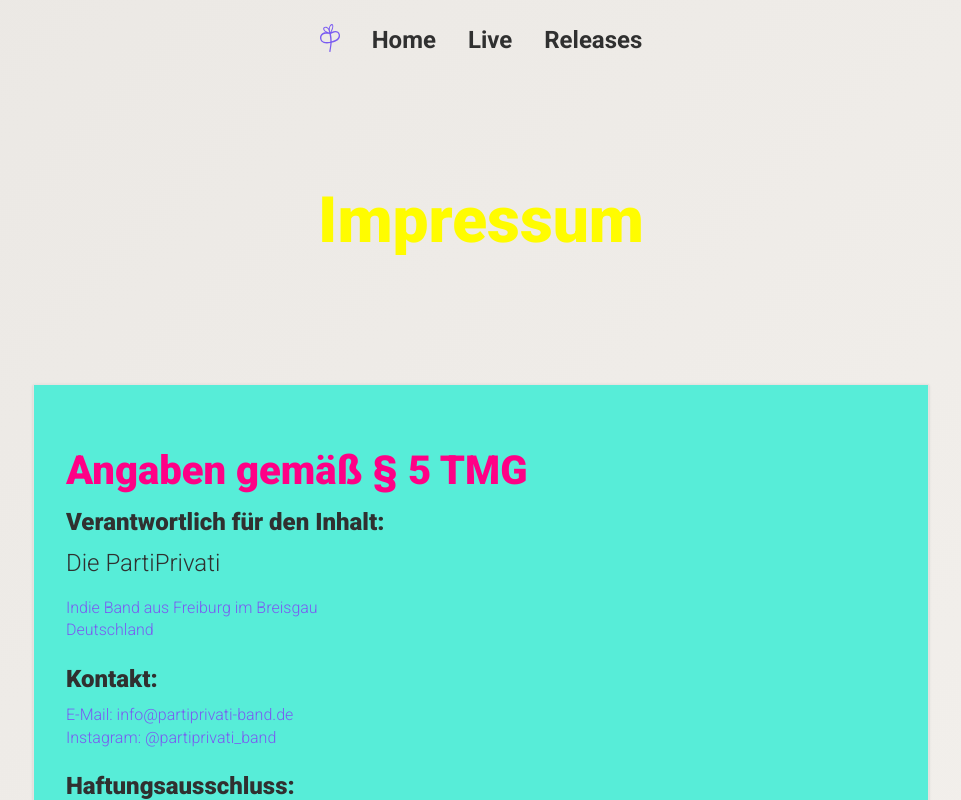
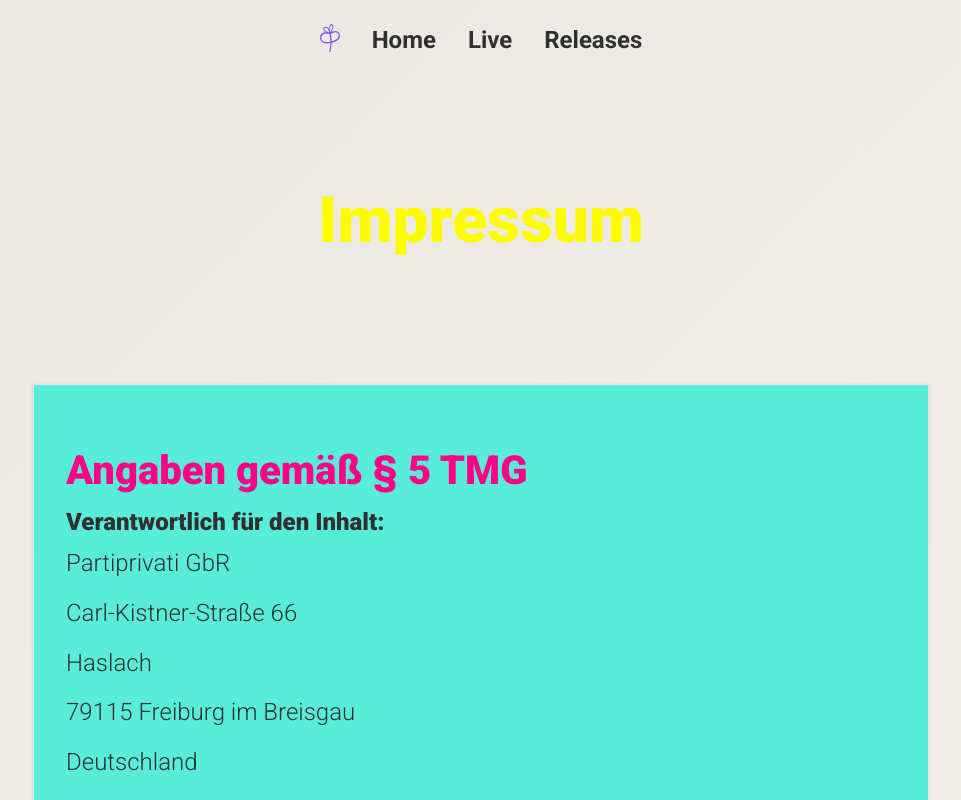
Before and after one commit to c1ive/partiprivati, a Next.js app: page /impressum in a window 1280 px wide. Shown: the top 800 px of the page, without its empty margins (159-1120 px from the left). Built offline with nearby package versions, Linux system fonts and the light colour scheme.

Commit message:
impressum fix

```diff
--- a/src/app/impressum/page.tsx
+++ b/src/app/impressum/page.tsx
@@ -30,12 +30,12 @@ export default function ImpressumPage() {
                 <h3 className="text-medium font-bold mb-2">
                   Verantwortlich für den Inhalt:
                 </h3>
-                <p className="text-medium mb-2">Die PartiPrivati</p>
-                <p className="text-small text-[var(--muted)]">
-                  Indie Band aus Freiburg im Breisgau
-                  <br />
-                  Deutschland
-                </p>
+                <p className="text-medium mb-2">Partiprivati GbR</p>
+                <p className="text-medium mb-2">Carl-Kistner-Straße 66</p>
+                <p className="text-medium mb-2">Haslach</p>
+                <p className="text-medium mb-2">79115 Freiburg im Breisgau</p>
+                <p className="text-medium mb-2">Deutschland</p>
+                <p className="text-medium mb-2">USt-IdNr.: DE453428120</p>
               </div>
 
               <div className="mb-6">
```
